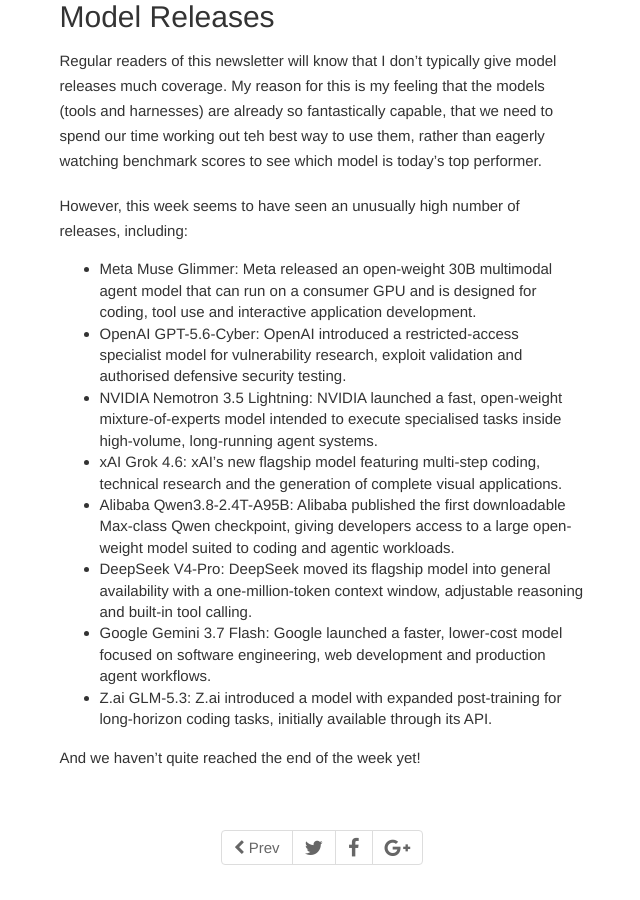
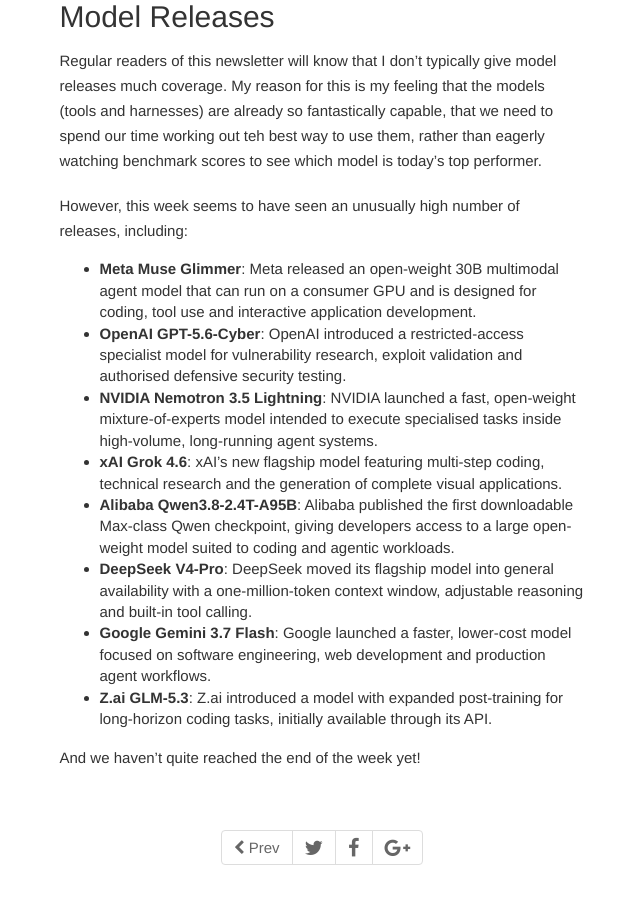
Before and after one commit to ColinEberhardt/augmented-coding-weekly, a Jekyll site: the page built from _posts/2026-08-14-issue-57.md, in a window 1280 px wide and 900 px high, scrolled down 3257 px. Shown: the whole window, without its empty margins (318-958 px from the left). Built offline with Jekyll 4.4.1, drawn with Linux system fonts in a browser that asks for light colours.

```diff
--- a/_posts/2026-08-14-issue-57.md
+++ b/_posts/2026-08-14-issue-57.md
@@ -67,13 +67,13 @@ Regular readers of this newsletter will know that I don't typically give model r
 
 However, this week seems to have seen an unusually high number of releases, including:
 
-* Meta Muse Glimmer: Meta released an open-weight 30B multimodal agent model that can run on a consumer GPU and is designed for coding, tool use and interactive application development.
-* OpenAI GPT-5.6-Cyber: OpenAI introduced a restricted-access specialist model for vulnerability research, exploit validation and authorised defensive security testing.
-* NVIDIA Nemotron 3.5 Lightning: NVIDIA launched a fast, open-weight mixture-of-experts model intended to execute specialised tasks inside high-volume, long-running agent systems.
-* xAI Grok 4.6: xAI’s new flagship model featuring multi-step coding, technical research and the generation of complete visual applications.
-* Alibaba Qwen3.8-2.4T-A95B: Alibaba published the first downloadable Max-class Qwen checkpoint, giving developers access to a large open-weight model suited to coding and agentic workloads.
-* DeepSeek V4-Pro: DeepSeek moved its flagship model into general availability with a one-million-token context window, adjustable reasoning and built-in tool calling.
-* Google Gemini 3.7 Flash: Google launched a faster, lower-cost model focused on software engineering, web development and production agent workflows.
-* Z.ai GLM-5.3: Z.ai introduced a model with expanded post-training for long-horizon coding tasks, initially available through its API.
+* **Meta Muse Glimmer**: Meta released an open-weight 30B multimodal agent model that can run on a consumer GPU and is designed for coding, tool use and interactive application development.
+* **OpenAI GPT-5.6-Cyber**: OpenAI introduced a restricted-access specialist model for vulnerability research, exploit validation and authorised defensive security testing.
+* **NVIDIA Nemotron 3.5 Lightning**: NVIDIA launched a fast, open-weight mixture-of-experts model intended to execute specialised tasks inside high-volume, long-running agent systems.
+* **xAI Grok 4.6**: xAI’s new flagship model featuring multi-step coding, technical research and the generation of complete visual applications.
+* **Alibaba Qwen3.8-2.4T-A95B**: Alibaba published the first downloadable Max-class Qwen checkpoint, giving developers access to a large open-weight model suited to coding and agentic workloads.
+* **DeepSeek V4-Pro**: DeepSeek moved its flagship model into general availability with a one-million-token context window, adjustable reasoning and built-in tool calling.
+* **Google Gemini 3.7 Flash**: Google launched a faster, lower-cost model focused on software engineering, web development and production agent workflows.
+* **Z.ai GLM-5.3**: Z.ai introduced a model with expanded post-training for long-horizon coding tasks, initially available through its API.
 
  And we haven't quite reached the end of the week yet!
```
